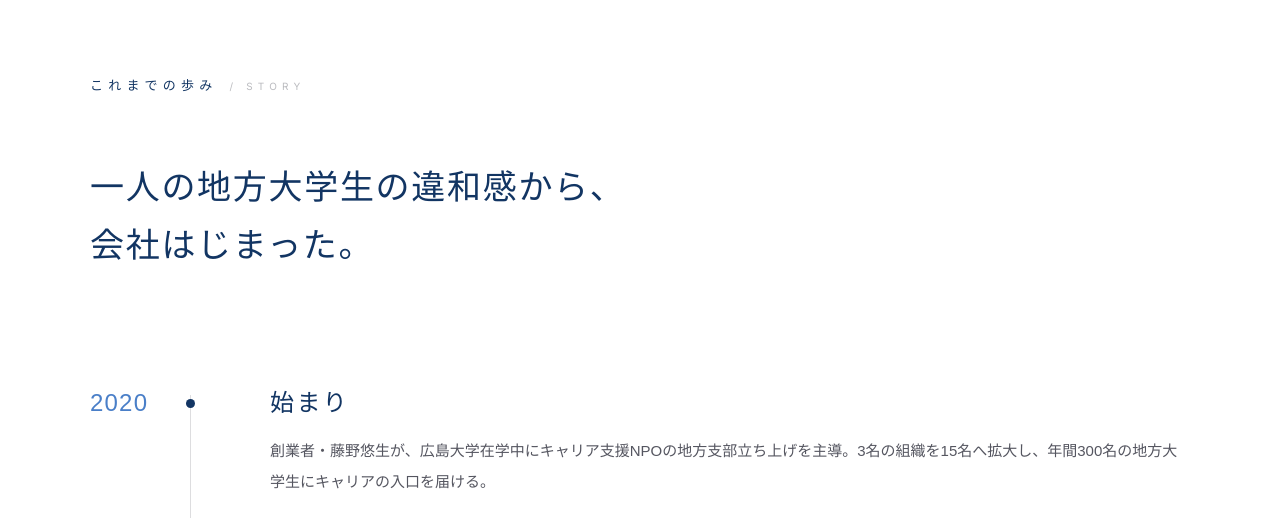
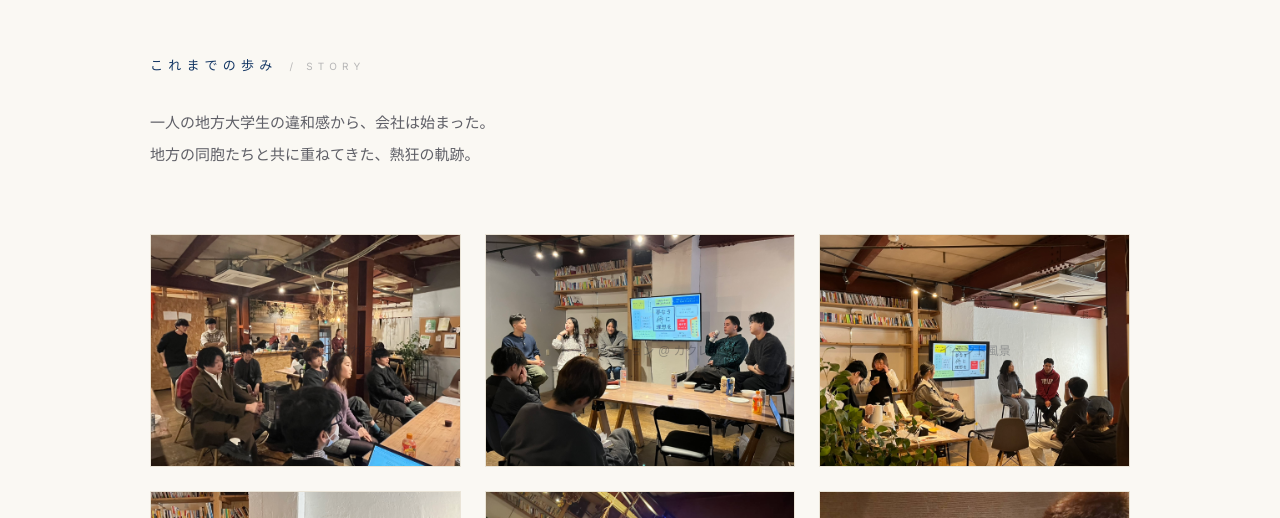
Before and after one commit to youcan0824/samurai-utari-site, a Next.js app: page / in a window 1280 px wide. Shown: the part 7182-7700 px from the top of the page. Built offline with nearby package versions, Linux system fonts and the light colour scheme.

Commit message:
Story年表削除、Galleryを「これまでの歩み / Story」にリラベル（写真で歩みを表現）

```diff
--- a/src/app/page.tsx
+++ b/src/app/page.tsx
@@ -6,10 +6,9 @@ import { Why } from "@/components/why";
 import { How } from "@/components/how";
 import { Service } from "@/components/service";
 import { Future } from "@/components/future";
-import { Story } from "@/components/story";
+import { Gallery } from "@/components/gallery";
 import { Team } from "@/components/team";
 import { Message } from "@/components/message";
-import { Gallery } from "@/components/gallery";
 import { Contact } from "@/components/contact";
 import { CompanyInfo } from "@/components/company-info";
 import { Footer } from "@/components/footer";
@@ -25,10 +24,9 @@ export default function Home() {
       <How />
       <Service />
       <Future />
-      <Story />
+      <Gallery />
       <Team />
       <Message />
-      <Gallery />
       <Contact />
       <CompanyInfo />
       <Footer />
--- a/src/components/gallery.tsx
+++ b/src/components/gallery.tsx
@@ -16,14 +16,22 @@ export function Gallery() {
   return (
     <section className="py-[160px] md:py-[200px] px-6 md:px-[60px] bg-[#faf8f3]">
       <ScrollFadeIn>
-        <p className="text-[13px] tracking-[0.4em] text-[#1c1e2b]/45 mb-12 md:mb-16 max-w-[980px] mx-auto">
+        <p className="text-[13px] tracking-[0.4em] text-[#1c1e2b]/45 mb-6 md:mb-8 max-w-[980px] mx-auto">
           <span
             className="text-[#123563] font-medium"
             style={{ fontFamily: 'var(--font-noto-serif), "Noto Serif JP", serif' }}
           >
-            文化
+            これまでの歩み
           </span>
-          <span className="text-[10px] ml-3 uppercase text-[#1c1e2b]/30">/ Culture</span>
+          <span className="text-[10px] ml-3 uppercase text-[#1c1e2b]/30">/ Story</span>
+        </p>
+        <p
+          className="text-[14px] md:text-[15px] text-[#1c1e2b]/70 leading-[2.1] mb-12 md:mb-16 max-w-[980px] mx-auto"
+          style={{ fontFamily: 'var(--font-noto-serif), "Noto Serif JP", serif' }}
+        >
+          一人の地方大学生の違和感から、会社は始まった。
+          <br className="hidden md:inline" />
+          地方の同胞たちと共に重ねてきた、熱狂の軌跡。
         </p>
       </ScrollFadeIn>
       <div className="grid grid-cols-2 md:grid-cols-3 gap-4 md:gap-6 max-w-[980px] mx-auto">
```
